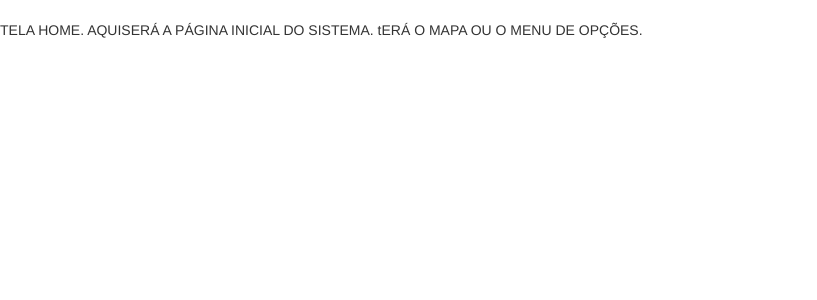
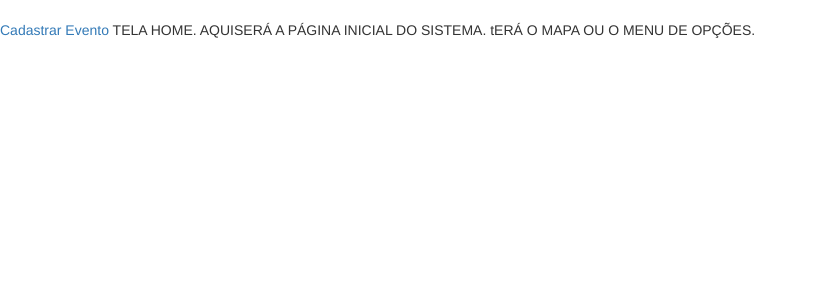
Before and after one commit to melojrx/urbanMob, a Flask app: page /home in a window 1280 px wide. Shown: the part 62-362 px from the top of the page, without its empty margins (0-817 px from the left). Run offline with Flask 2, Linux system fonts and the light colour scheme; parts of the project's set-up code (start-up, migrations or seed data) failed here and were passed over; some libraries are stand-ins or nearby versions.

Commit message:
retornando link de cadastro de evento

```diff
--- a/app/templates/home.html
+++ b/app/templates/home.html
@@ -2,6 +2,8 @@
 
 {% block conteudo %}
 
+<a href="{{ url_for('evento.iniciar') }}">Cadastrar Evento</a>
+
 TELA HOME. AQUISERÁ A PÁGINA INICIAL DO SISTEMA. tERÁ O MAPA OU O MENU DE OPÇÕES.
 
 {% endblock conteudo %}
```
